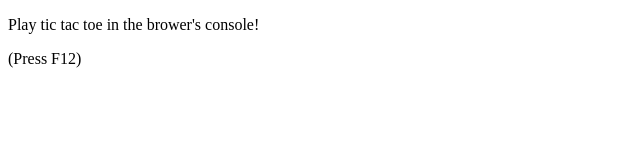
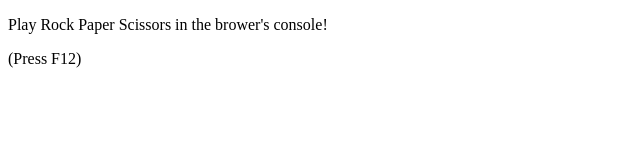
Before and after one commit to lamar-shreveport/odin-rock-paper-scissors, a plain HTML site: page index.html in a window 1280 px wide. Shown: the whole page, without its empty margins (0-640 px from the left). Drawn offline with Linux system fonts and the light colour scheme.

Commit message:
Rock Paper Scissors, not Tic Tac Toe woops

```diff
--- a/index.html
+++ b/index.html
@@ -2,12 +2,12 @@
 <html lang="en-us">
 <head>
     <meta charset="utf-8">
-    <title>Tic Tac Toe</title>
+    <title>Rock Paper Scissors</title>
     <script scr="script.js"></script>
 </head>
 
 <body>
-<p>Play tic tac toe in the brower's console!</p>
+<p>Play Rock Paper Scissors in the brower's console!</p>
 <p>(Press F12)</p>
 </body>
 
--- a/script.js
+++ b/script.js
@@ -1 +1 @@
-// Tic Tac Toe
+// Rock Paper Scissors
```
